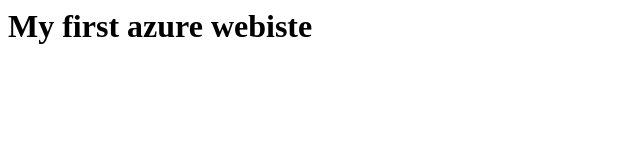
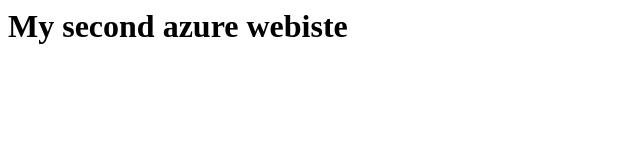
Before and after one commit to mayankmahesh/v2slot, a plain HTML site: page index.html in a window 1280 px wide. Shown: the whole page, without its empty margins (0-640 px from the left). Drawn offline with Linux system fonts and the light colour scheme.

Commit message:
Update index.html

```diff
--- a/index.html
+++ b/index.html
@@ -7,7 +7,7 @@ welcome to azure  version2
 </head>
 <body>
 <h1>
-My first azure webiste
+My second azure webiste
 </h1>
 </body>
 </html>
```
